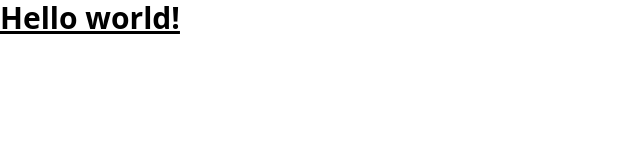
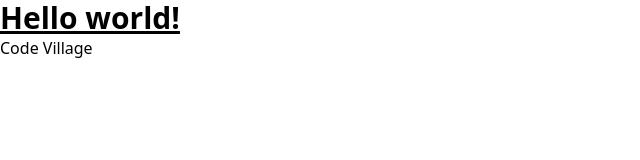
Before and after one commit to PrimeFord/Code_Village-Website-Clone, a React (Vite) app: page / in a window 1280 px wide. Shown: the top 160 px of the page, without its empty margins (0-640 px from the left). Built offline with nearby package versions, Linux system fonts and the light colour scheme.

Commit message:
Landing Page

```diff
--- a/src/App.jsx
+++ b/src/App.jsx
@@ -8,6 +8,7 @@ function App() {
   return (
     <div className="App">
       <h1 className="text-3xl font-bold underline">Hello world!</h1>
+      <p>Code Village</p>
     </div>
   );
 }
```
